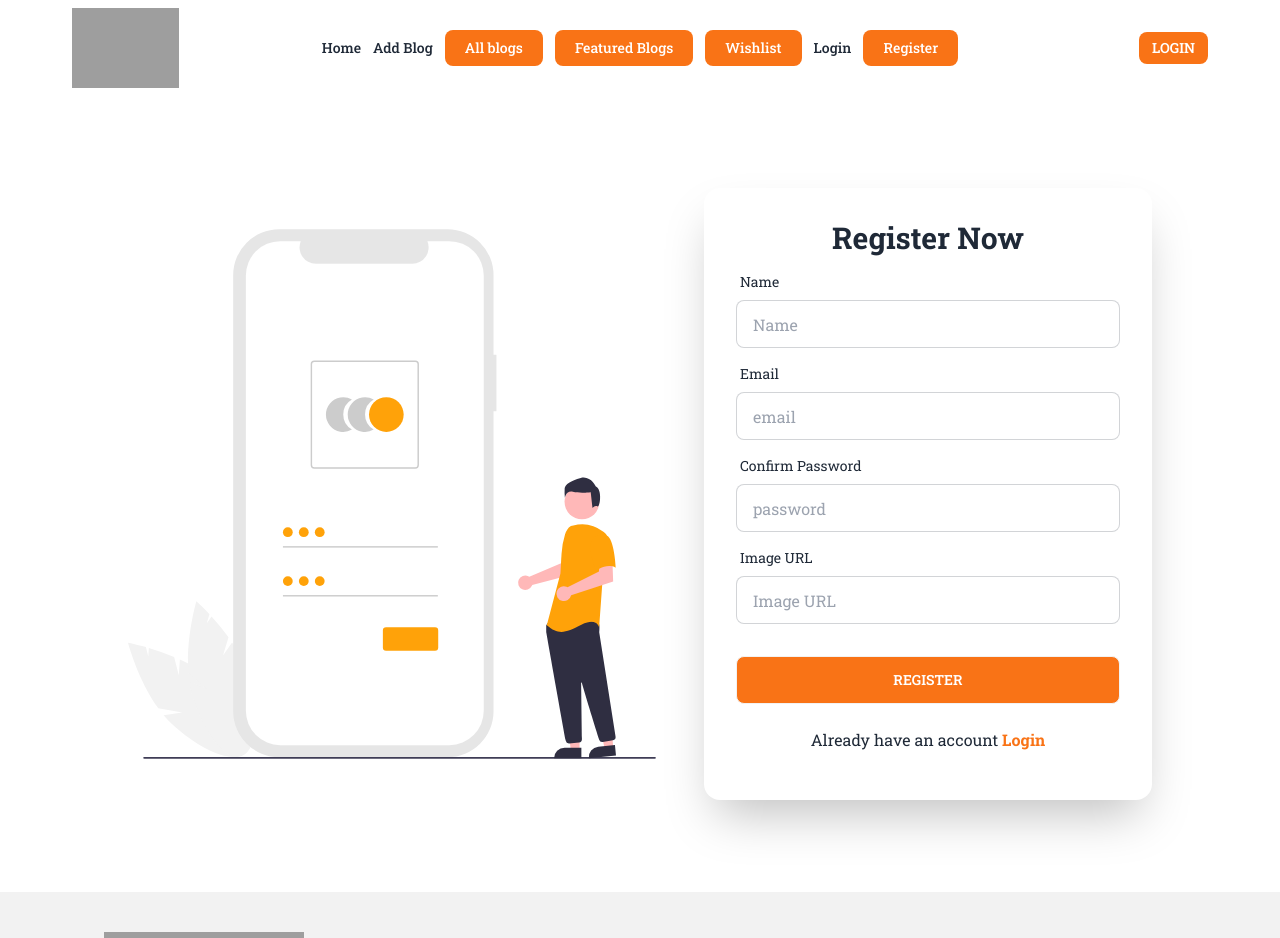
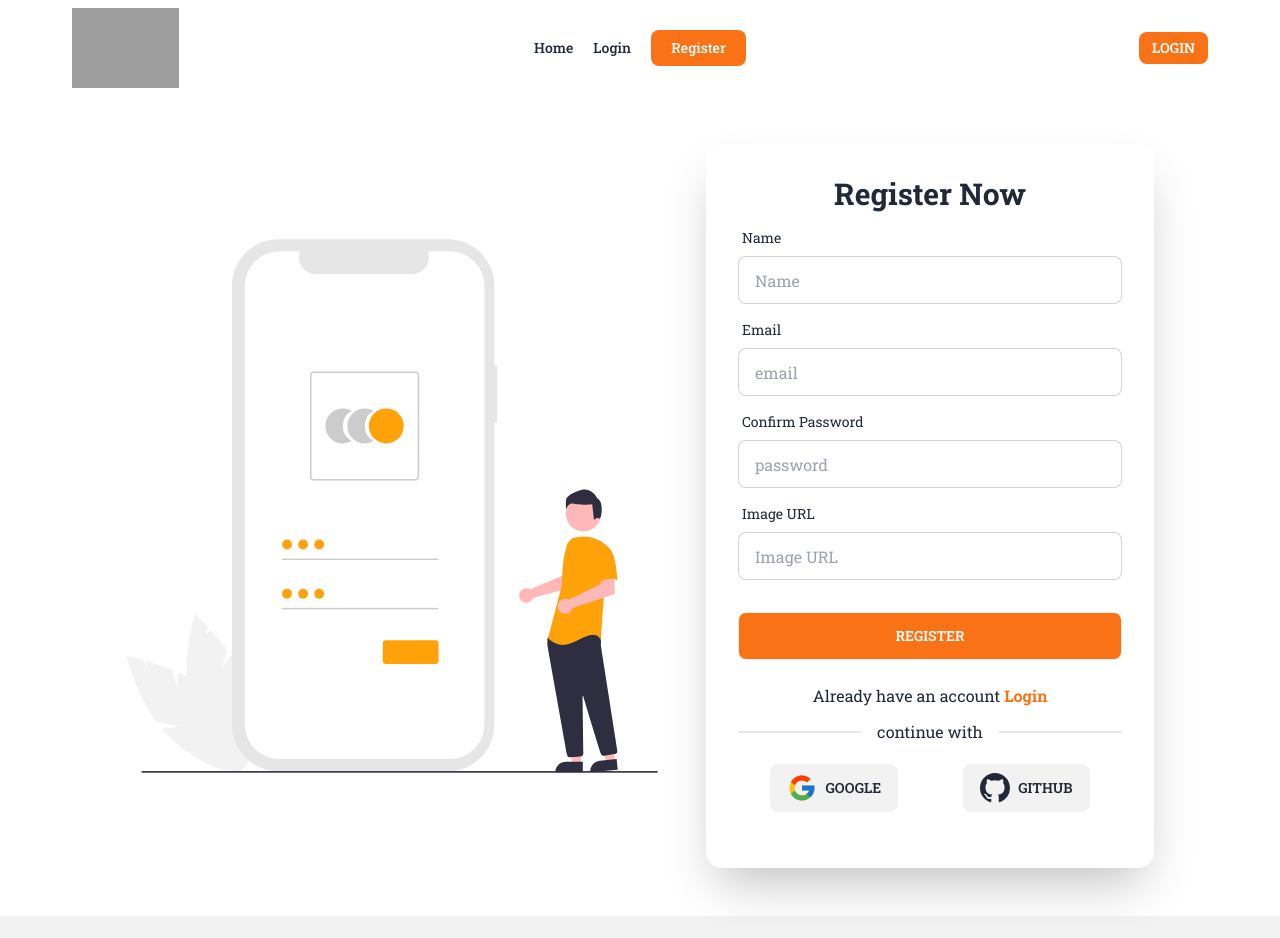
Before and after one commit to Mezbah-u-Rimon/Blog-Website-Client, a React (Vite) app: page /register in a window 1280 px wide. Shown: the top 938 px of the page. Built offline with nearby package versions, Linux system fonts and the light colour scheme; no server answers; grey boxes are pictures that could not be loaded.

Commit message:
social login setup

```diff
--- a/src/AuthProvider/AuthProvider.jsx
+++ b/src/AuthProvider/AuthProvider.jsx
@@ -1,22 +1,30 @@
 import { createContext, useEffect, useState } from "react";
 import auth from "../firebase/firebase.config";
-import { GoogleAuthProvider, createUserWithEmailAndPassword, onAuthStateChanged, signInWithEmailAndPassword, signInWithPopup, signOut, updateProfile } from "firebase/auth";
+import { GithubAuthProvider, GoogleAuthProvider, createUserWithEmailAndPassword, onAuthStateChanged, signInWithEmailAndPassword, signInWithPopup, signOut, updateProfile } from "firebase/auth";
 
 // auth context
 export const AuthContext = createContext();
 //google provider
-const googleProvider = new GoogleAuthProvider()
+const googleProvider = new GoogleAuthProvider();
+//github provider
+const githubProvider = new GithubAuthProvider();
 
 
 const AuthProvider = ({ children }) => {
     const [user, setUser] = useState(null)
     const [loading, setLoading] = useState(true)
 
-
     //google provider
     const googleLogin = () => {
         setLoading(true);
         return signInWithPopup(auth, googleProvider)
+    }
+
+
+    //github provider
+    const githubLogin = () => {
+        setLoading(true);
+        return signInWithPopup(auth, githubProvider);
     }
 
     //create new  user
@@ -62,6 +70,7 @@ const AuthProvider = ({ children }) => {
 
     const value = {
         googleLogin,
+        githubLogin,
         user,
         loading,
         createUser,
--- a/src/components/Navber/Navbar.jsx
+++ b/src/components/Navber/Navbar.jsx
@@ -9,33 +9,35 @@ const Navbar = () => {
         logOut()
     }
 
-    const navbar = <div className="flex flex-col lg:flex-row items-center gap-3">
+    const navbar = <div className="flex flex-col lg:flex-row items-center gap-5">
         <NavLink to="/" className={({ isActive, isPending }) =>
-            isPending ? "pending" : isActive ? "text-white bg-orange-500 py-2 px-5 rounded-lg font-medium" : "font-medium"}> Home </NavLink>
-
-
+            isPending ? "pending" : isActive ? "text-white bg-orange-500 py-2 px-5 rounded-lg font-medium" : "font-medium"}> Home
+        </NavLink>
+        {
+            user?.email ? <>
                 <NavLink to='/addBlog' className={({ isActive, isPending }) =>
                     isPending ? "pending" : isActive ? "text-white bg-orange-500 py-2 px-5 rounded-lg font-medium" : "font-medium"
                 }> Add Blog </NavLink>
 
-        <NavLink className={({ isActive, isPending }) =>
+                <NavLink to='/allBlogs' className={({ isActive, isPending }) =>
                     isPending ? "pending" : isActive ? "text-white bg-orange-500 py-2 px-5 rounded-lg font-medium" : "font-medium"
-        }>All blogs  </NavLink>
+                }>All Blogs  </NavLink>
 
-        <NavLink className={({ isActive, isPending }) =>
+                <NavLink to='/featured' className={({ isActive, isPending }) =>
                     isPending ? "pending" : isActive ? "text-white bg-orange-500 py-2 px-5 rounded-lg font-medium" : "font-medium"}> Featured Blogs </NavLink>
 
-        <NavLink className={({ isActive, isPending }) =>
-            isPending ? "pending" : isActive ? "text-white bg-orange-500 py-2 px-5 rounded-lg font-medium" : "font-medium"}> Wishlist
+                <NavLink to='/wishlist' className={({ isActive, isPending }) =>
+                    isPending ? "pending" : isActive ? "text-white bg-orange-500 py-2 px-6 rounded-lg font-medium" : "font-medium"}> Wishlist
                 </NavLink>
-        {<>
+            </> : <>
                 <NavLink to='/login' className={({ isActive, isPending }) =>
                     isPending ? "pending" : isActive ? "text-white bg-orange-500 py-2 px-5 rounded-lg font-medium" : "font-medium"}> Login </NavLink>
 
                 <NavLink to='/register' className={({ isActive, isPending }) =>
                     isPending ? "pending" : isActive ? "text-white bg-orange-500 py-2 px-5 rounded-lg font-medium" : "font-medium"}> Register
                 </NavLink>
-        </>}
+            </>
+        }
 
     </div>
 
--- a/src/pages/Login/Login.jsx
+++ b/src/pages/Login/Login.jsx
@@ -2,6 +2,7 @@ import { Link, useLocation, useNavigate } from "react-router-dom";
 import register from "../../../public/register.svg"
 import toast from "react-hot-toast";
 import useAuth from "../../hooks/useAuth";
+import SocialLogin from "../Register/SocialLogin";
 
 
 const Login = () => {
@@ -72,8 +73,9 @@ const Login = () => {
                         <div className="form-control mt-6">
                             <button type="submit" className="btn bg-orange-500 text-white hover:text-black">Login</button>
                         </div>
-                        {/* <SocialMedia></SocialMedia> */}
+
                         <p className="my-4 text-center"> New to Blog Page <Link className="font-bold text-orange-500" to="/register"> Register Now </Link> </p>
+                        <SocialLogin />
                     </form>
 
                 </div>
--- a/src/pages/Register/Register.jsx
+++ b/src/pages/Register/Register.jsx
@@ -2,6 +2,7 @@ import { Link, useNavigate } from "react-router-dom";
 import register from "../../../public/register.svg"
 import useAuth from "../../hooks/useAuth";
 import toast from "react-hot-toast";
+import SocialLogin from "./SocialLogin";
 
 
 const Register = () => {
@@ -85,9 +86,11 @@ const Register = () => {
                         <div className="form-control mt-6">
                             <button type="submit" className="btn bg-orange-500 text-white hover:text-black"> Register </button>
                         </div>
-                        {/* <SocialMedia></SocialMedia> */}
-                        <p className="my-4 text-center"> Already have an account  <Link className="font-bold text-orange-500" to="/login"> Login </Link>
+
+                        <p className="my-4 text-center"> Already have an account  <Link className="font-bold text-orange-500"
+                            to="/login"> Login </Link>
                         </p>
+                        <SocialLogin></SocialLogin>
                     </form>
 
                 </div>
--- /dev/null
+++ b/src/pages/Register/SocialLogin.jsx
@@ -0,0 +1,39 @@
+import toast from "react-hot-toast";
+import { useLocation, useNavigate } from "react-router-dom";
+import { FcGoogle } from 'react-icons/fc';
+import { BsGithub } from 'react-icons/bs';
+import useAuth from "../../hooks/useAuth";
+
+const SocialLogin = () => {
+    const navigate = useNavigate();
+    const location = useLocation();
+    const { googleLogin, githubLogin } = useAuth();
+
+
+    const handleSocialLogin = (media) => {
+        media()
+            .then(() => {
+                toast.success("user sign in successfully");
+                navigate(location?.state ? location.state : "/")
+            })
+            .catch(err => toast.error(err.message))
+    }
+
+
+    return (
+        <div className="mb-6">
+            <div className="divider -mt-2">continue with</div>
+            <div className="flex justify-around items-center mt-6">
+                <button
+                    onClick={() => handleSocialLogin(googleLogin)}
+                    className="btn"><FcGoogle className="text-3xl"></FcGoogle> Google </button>
+                <button
+                    onClick={() => handleSocialLogin(githubLogin)}
+                    className="btn "> <BsGithub className="text-3xl"></BsGithub> Github
+                </button>
+            </div>
+        </div>
+    );
+};
+
+export default SocialLogin;
```
Lines whose indentation alone changed are shown as unchanged.
